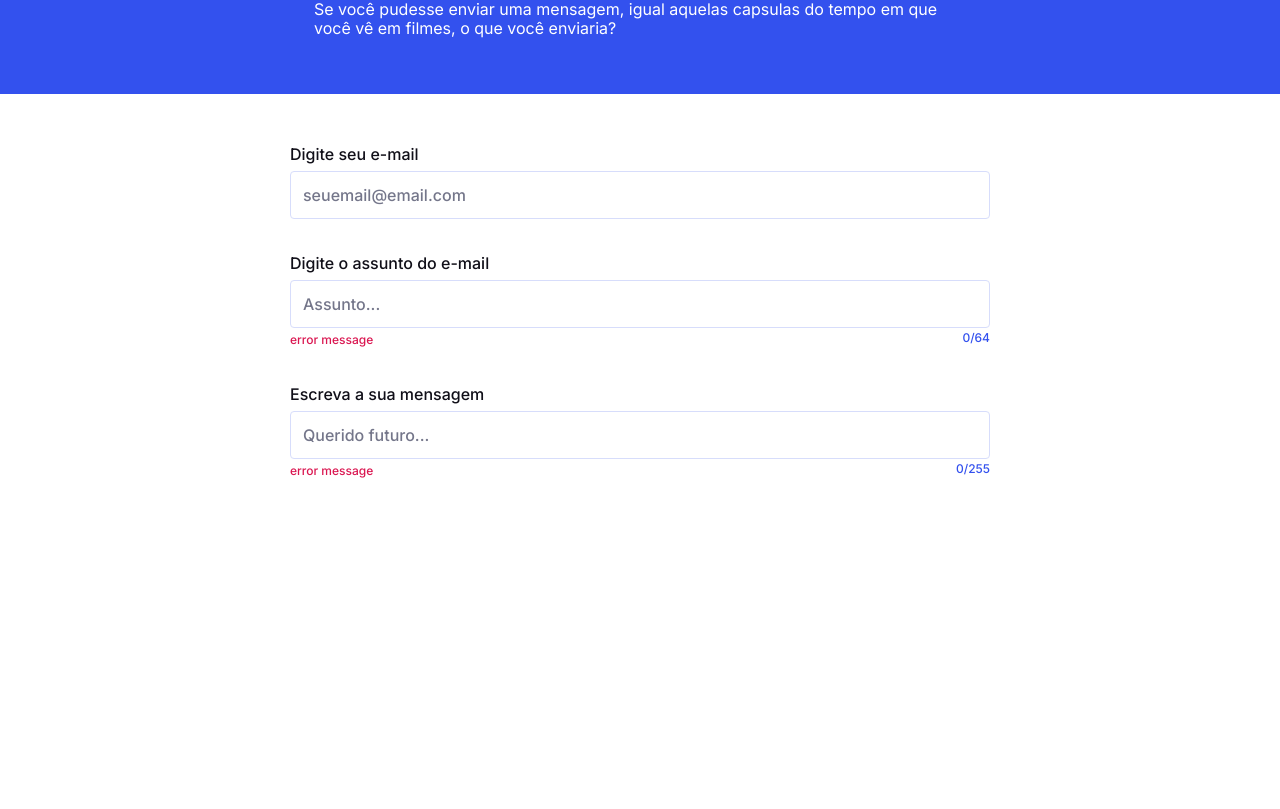
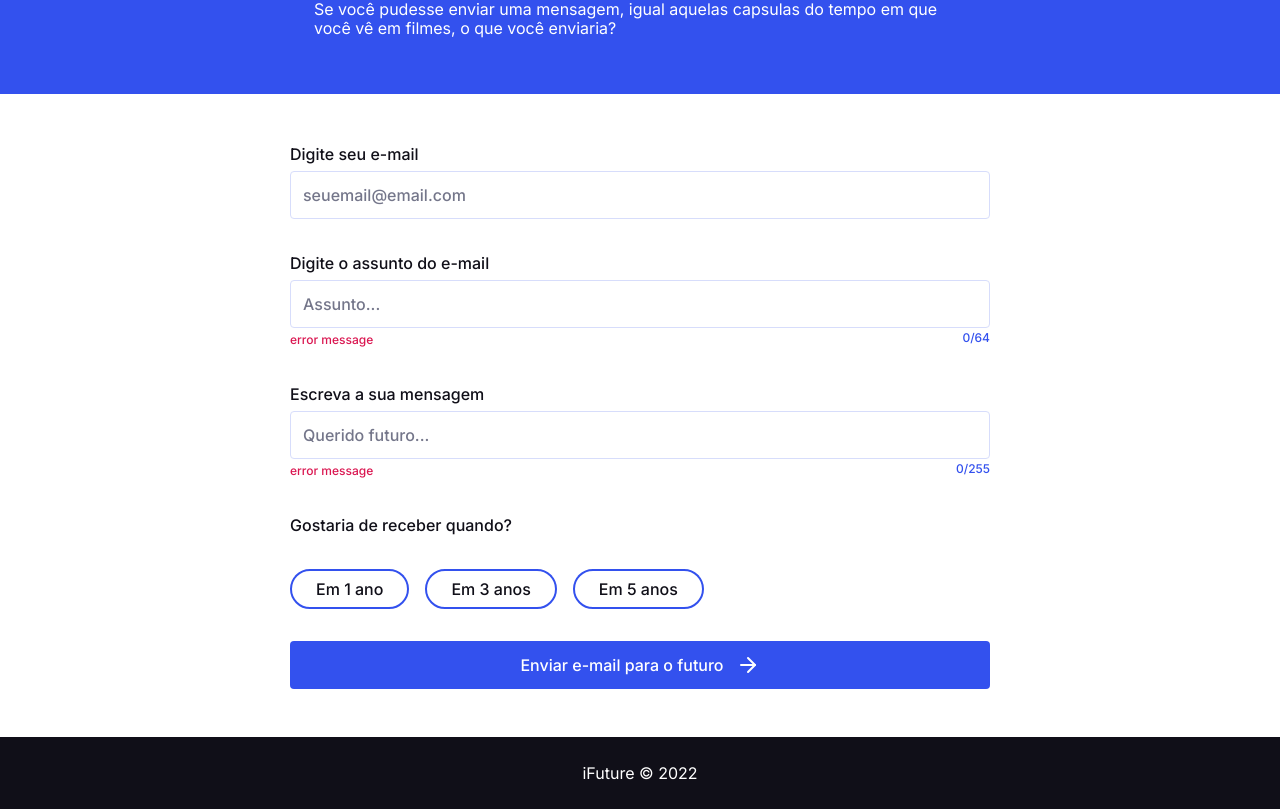
Before and after one commit to theogandara/iFuture, a Next.js app: page / in a window 1280 px wide. Shown: the part 187-996 px from the top of the page. Before the commit the page ends 800 px from the top, so only its background shows below. Built offline with nearby package versions, Linux system fonts and the light colour scheme.

Commit message:
Feat: works on components - done

```diff
--- /dev/null
+++ b/src/components/Button/index.tsx
@@ -0,0 +1,10 @@
+import React from 'react'
+import * as S from './styles'
+
+interface IButton extends React.HTMLAttributes<HTMLButtonElement> {}
+
+const Button: React.FC<IButton> = ({ ...props }) => {
+  return <S.Button {...props} />
+}
+
+export default Button
--- /dev/null
+++ b/src/components/Button/styles.ts
@@ -0,0 +1,18 @@
+import theme from '@styles/theme'
+import styled from 'styled-components'
+
+export const Button = styled.button`
+  padding: 12px 20px;
+  background-color: ${theme.colors.primary};
+  border-radius: 4px;
+  border: none;
+  cursor: pointer;
+  display: flex;
+  justify-content: center;
+  align-items: center;
+  color: #fff;
+  gap: 12px;
+  font-size: 16px;
+  line-height: 24px;
+  font-weight: 500;
+`
--- /dev/null
+++ b/src/components/Footer/index.tsx
@@ -0,0 +1,14 @@
+import React from 'react'
+import * as S from './styles'
+
+interface IFooter {}
+
+const Footer: React.FC<IFooter> = () => {
+  return (
+    <S.Container>
+      <S.P>iFuture © 2022</S.P>
+    </S.Container>
+  )
+}
+
+export default Footer
--- /dev/null
+++ b/src/components/Footer/styles.ts
@@ -0,0 +1,19 @@
+import theme from '@styles/theme'
+import styled from 'styled-components'
+
+export const Container = styled.div`
+  width: 100%;
+  margin-top: 48px;
+  display: flex;
+  justify-content: center;
+  align-items: center;
+  background-color: ${theme.colors.black};
+  padding-top: 24px;
+  padding-bottom: 24px;
+`
+
+export const P = styled.p`
+  font-size: 16px;
+  line-height: 24px;
+  color: ${theme.colors.textWhite};
+`
--- /dev/null
+++ b/src/components/Pill/index.tsx
@@ -0,0 +1,10 @@
+import React from 'react'
+import * as S from './styles'
+
+interface IPill extends React.HTMLAttributes<HTMLButtonElement> {}
+
+const Pill: React.FC<IPill> = ({ ...props }) => {
+  return <S.ButtonPill {...props} />
+}
+
+export default Pill
--- /dev/null
+++ b/src/components/Pill/styles.ts
@@ -0,0 +1,15 @@
+import theme from '@styles/theme'
+import styled from 'styled-components'
+
+export const ButtonPill = styled.button`
+  background-color: transparent;
+  border: 2px solid ${theme.colors.primary};
+  border-radius: 24px;
+  cursor: pointer;
+  color: ${theme.colors.text};
+  font-size: 16px;
+  line-height: 24px;
+  font-weight: 500;
+  padding: 6px 24px;
+  border-box: box-sizing;
+`
--- /dev/null
+++ b/src/components/Title/index.tsx
@@ -0,0 +1,10 @@
+import React from 'react'
+import * as S from './styles'
+
+interface ITitle extends React.HTMLAttributes<HTMLParagraphElement> {}
+
+const Title: React.FC<ITitle> = ({ ...props }) => {
+  return <S.P {...props} />
+}
+
+export default Title
--- /dev/null
+++ b/src/components/Title/styles.ts
@@ -0,0 +1,9 @@
+import theme from '@styles/theme'
+import styled from 'styled-components'
+
+export const P = styled.p`
+  color: ${theme.colors.text};
+  font-weight: 500;
+  font-size: 16px;
+  line-height: 24px;
+`
--- a/src/pages/_document.tsx
+++ b/src/pages/_document.tsx
@@ -48,7 +48,7 @@ export default class MyDocument extends Document {
             rel="stylesheet"
           />
         </Head>
-        <body>
+        <body style={{ minHeight: '100vh' }}>
           <Main />
           <NextScript />
         </body>
--- a/src/pages/index.tsx
+++ b/src/pages/index.tsx
@@ -6,6 +6,10 @@ import Logo from '@images/Logo.png'
 import BannerSlogan from '@components/BannerSlogan'
 import Input from '@components/Input'
 import { FormContainer } from '@styles/pages'
+import Footer from '@components/Footer'
+import Button from '@components/Button'
+import Pill from '@components/Pill'
+import Title from '@components/Title'
 
 const Home = () => {
   return (
@@ -50,8 +54,43 @@ const Home = () => {
             maxLength={255}
             errorMessage="error message"
           />
+
+          <Title>Gostaria de receber quando?</Title>
+
+          <div style={{ display: 'flex', gap: '16px', flexWrap: 'wrap' }}>
+            <Pill>Em 1 ano</Pill>
+            <Pill>Em 3 anos</Pill>
+            <Pill>Em 5 anos</Pill>
+          </div>
+
+          <Button>
+            Enviar e-mail para o futuro
+            <svg
+              width="24"
+              height="24"
+              viewBox="0 0 24 24"
+              fill="none"
+              xmlns="http://www.w3.org/2000/svg"
+            >
+              <path
+                d="M5 12H19"
+                stroke="white"
+                strokeWidth="2"
+                strokeLinecap="round"
+                strokeLinejoin="round"
+              />
+              <path
+                d="M12 5L19 12L12 19"
+                stroke="white"
+                strokeWidth="2"
+                strokeLinecap="round"
+                strokeLinejoin="round"
+              />
+            </svg>
+          </Button>
         </FormContainer>
       </div>
+      <Footer />
     </div>
   )
 }
--- a/src/styles/theme.ts
+++ b/src/styles/theme.ts
@@ -3,6 +3,7 @@ const theme = {
     background: '#FFF',
     primary: '#3351EE',
     text: '#100F18',
+    black: '#100F18',
     textWhite: '#FFF',
     secondary: '#1835CA',
     error: '#DA1751',
```
